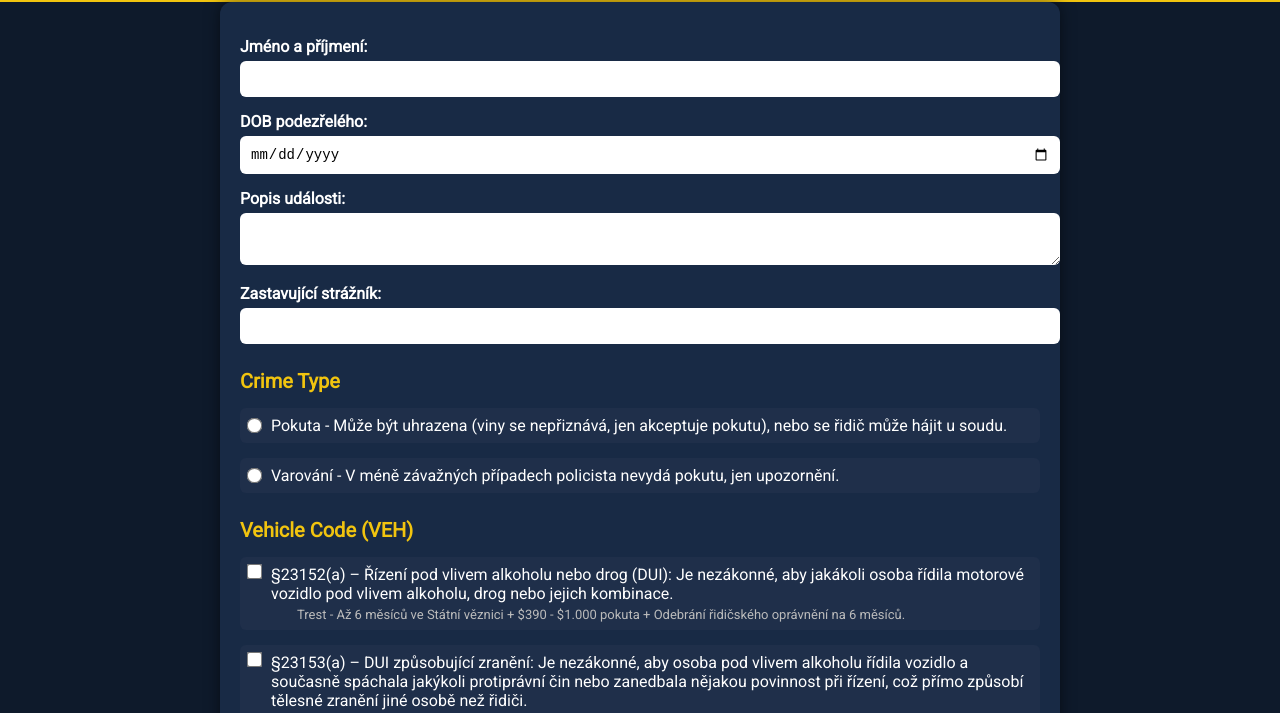
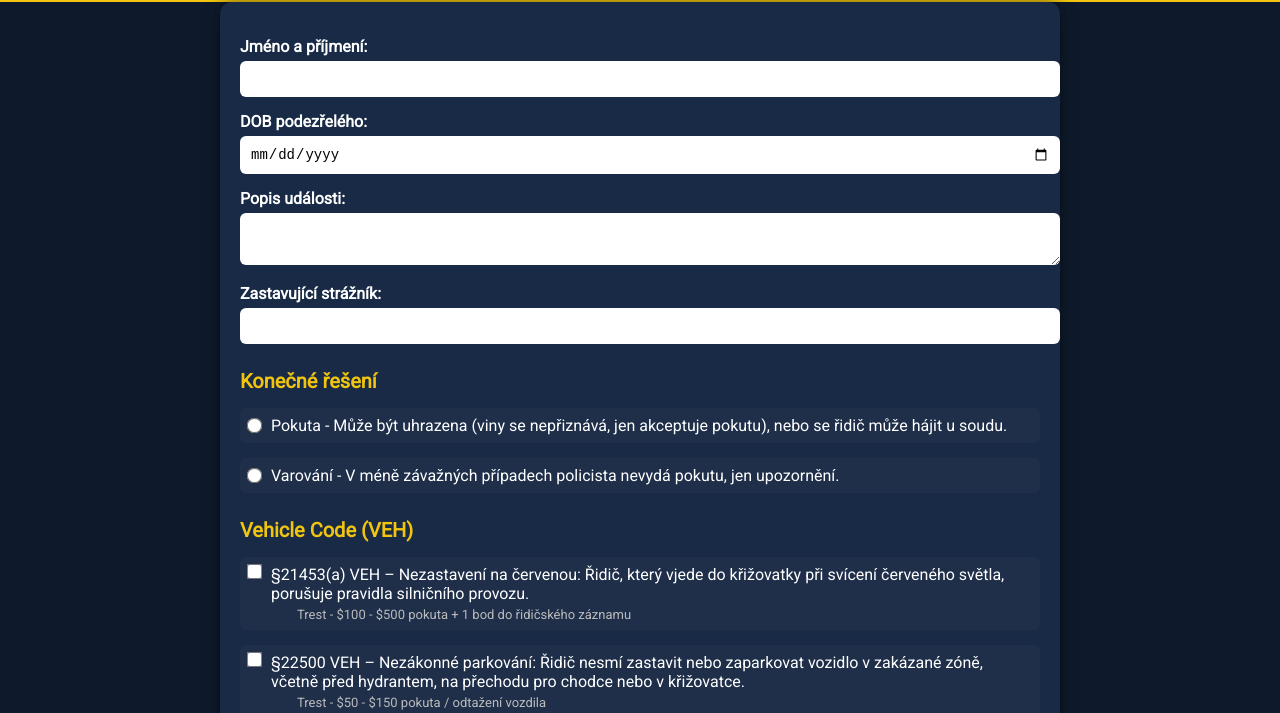
Before and after one commit to pribasek/traffic-stops, a plain HTML site: page index.html in a window 1280 px wide. Shown: the part 75-788 px from the top of the page. Drawn offline with Linux system fonts and the light colour scheme.

Commit message:
Add files via upload

```diff
--- a/index.html
+++ b/index.html
@@ -170,26 +170,26 @@
     </label>
 
     <div class="section">
-      <h2>Crime Type</h2>
-      <label><input type="radio" name="crimeType" value="Infraction"> Pokuta - Může být uhrazena (viny se nepřiznává, jen akceptuje pokutu), nebo se řidič může hájit u soudu.</label>
-      <label><input type="radio" name="crimeType" value="Misdemeanor"> Varování - V méně závažných případech policista nevydá pokutu, jen upozornění.</label>
+      <h2>Konečné řešení</h2>
+      <label><input type="radio" name="crimeType" value="Pokuta"> Pokuta - Může být uhrazena (viny se nepřiznává, jen akceptuje pokutu), nebo se řidič může hájit u soudu.</label>
+      <label><input type="radio" name="crimeType" value="Varování"> Varování - V méně závažných případech policista nevydá pokutu, jen upozornění.</label>
     </div>
 
     <div class="laws">
       <h2>Vehicle Code (VEH)</h2>
       <label>
-        <input type="checkbox" value="§23152(a) – Řízení pod vlivem alkoholu nebo drog (DUI)">
+        <input type="checkbox" value="§21453(a) VEH – Nezastavení na červenou">
         <div class="law-text">
-          <span>§23152(a) – Řízení pod vlivem alkoholu nebo drog (DUI): Je nezákonné, aby jakákoli osoba řídila motorové vozidlo pod vlivem alkoholu, drog nebo jejich kombinace.</span>
-          <span class="penalty">Trest - Až 6 měsíců ve Státní věznici + $390 - $1.000 pokuta + Odebrání řidičského oprávnění na 6 měsíců.</span>
+          <span>§21453(a) VEH – Nezastavení na červenou: Řidič, který vjede do křižovatky při svícení červeného světla, porušuje pravidla silničního provozu.</span>
+          <span class="penalty">Trest - $100 - $500 pokuta + 1 bod do řidičského záznamu</span>
         </div>
       </label>
 
       <label>
-        <input type="checkbox" value="§23153(a) – DUI způsobující zranění">
+        <input type="checkbox" value="§22500 VEH – Nezákonné parkování">
         <div class="law-text">
-          <span>§23153(a) – DUI způsobující zranění: Je nezákonné, aby osoba pod vlivem alkoholu řídila vozidlo a současně spáchala jakýkoli protiprávní čin nebo zanedbala nějakou povinnost při řízení, což přímo způsobí tělesné zranění jiné osobě než řidiči.</span>
-          <span class="penalty">Trest - Misdemeanor: až 1 rok ve Státní věznici + $5.000 pokuta. Felony: až 4 roky ve Státní věznici + $5.000 pokuta + restutice oběti.</span>
+          <span>§22500 VEH – Nezákonné parkování: Řidič nesmí zastavit nebo zaparkovat vozidlo v zakázané zóně, včetně před hydrantem, na přechodu pro chodce nebo v křižovatce.</span>
+          <span class="penalty">Trest - $50 - $150 pokuta / odtažení vozdila</span>
         </div>
       </label>
 
```
